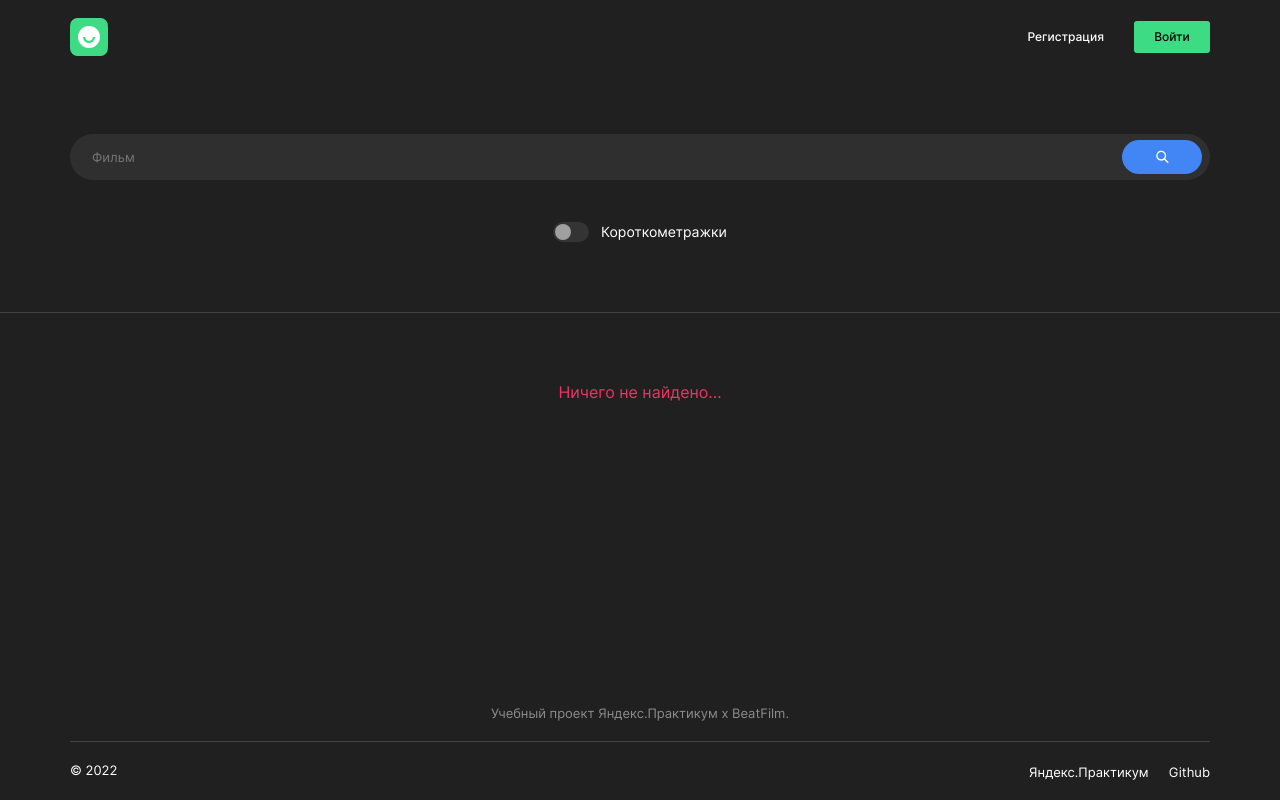
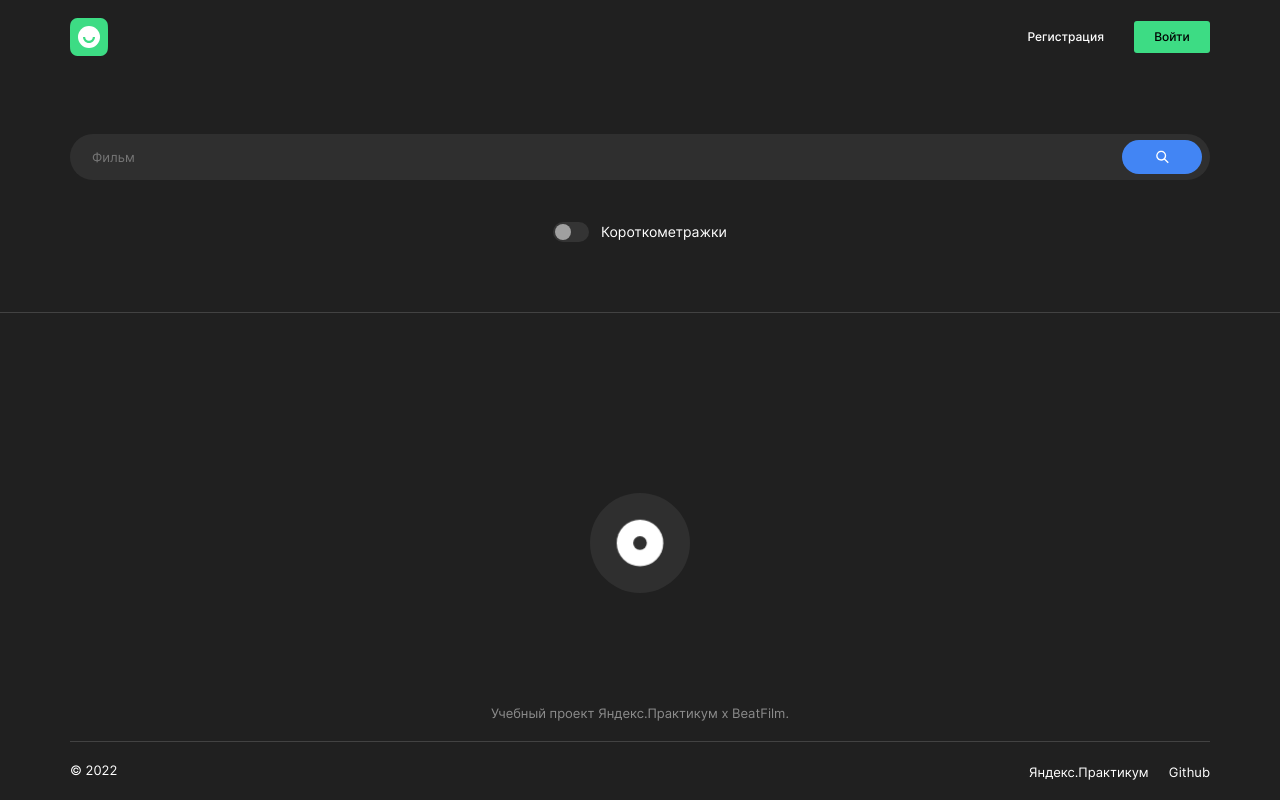
Before and after one commit to gazievri/movies-explorer-frontend, a React (Create React App) app: page /movies in a window 1280 px wide. Built offline with nearby package versions, Linux system fonts and the light colour scheme.

Commit message:
Preloader done

```diff
--- a/src/components/Movies/Movies.css
+++ b/src/components/Movies/Movies.css
@@ -1,3 +1,3 @@
 .movies {
-  flex-grow: 1;
+
 }
--- a/src/components/Movies/Movies.jsx
+++ b/src/components/Movies/Movies.jsx
@@ -4,6 +4,7 @@ import { useState, useEffect } from 'react';
 import { getMovies } from '../../utils/MoviesApi';
 import MoviesCardList from '../MoviesCardList/MoviesCardList';
 import filterMovies from '../../utils/FilterMovies';
+import Preloader from '../Preloader/Preloader';
 
 const Movies = () => {
   // Извлекаю базу фильмов из LocalStorage, проверяю на длинну и возращую значение для обновления стейта movies
@@ -78,9 +79,12 @@ const Movies = () => {
   return (
     <div className='movies'>
       <SearchForm handleMoviesRequest={handleMoviesRequest} keyWords={keyWords} isCheckBoxActive={isCheckBoxActive} handleCheckBoxClick={handleCheckBoxClick} setKeyWords={setKeyWords} />
+      {
+        movies.length === 0 ? <Preloader /> :
 
       <MoviesCardList movies={moviesToRender} handleShowMoreMovies={handleShowMoreMovies} moviesPerPage={moviesPerPage} />
 
+}
     </div>
   )
 }
--- a/src/components/Preloader/Preloader.css
+++ b/src/components/Preloader/Preloader.css
@@ -48,6 +48,8 @@
     z-index: 10;
     padding: 20px;
     box-sizing: border-box;
+    margin-top: 10rem;
+
 }
 
 .preloader__container {
@@ -62,7 +64,7 @@
     position: absolute;
     top: 0;
     left: 0;
-    background: #FF6838;
+    background: rgba(47, 47, 47, 1);
     border-radius: 50px;
 }
 
@@ -84,6 +86,6 @@
 
 .preloader__round::before {
     z-index: 10;
-    background: #FF6838;
+    background: rgba(47, 47, 47, 1);
     animation: preloader-inside-red 1s ease-in-out infinite;
 }
```
